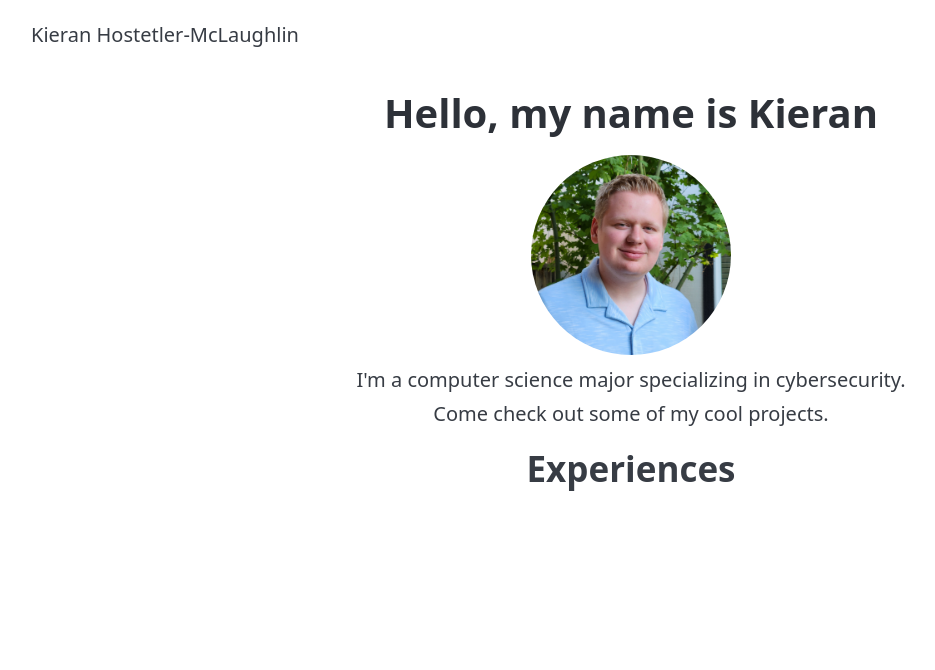
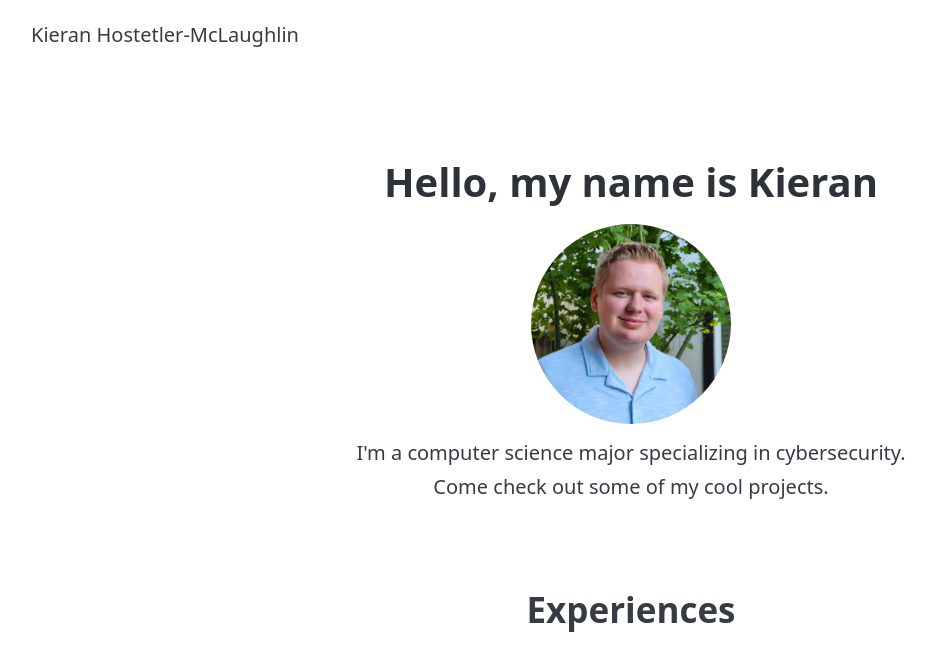
Before and after one commit to kieranhm/personalwebsite, a plain HTML site: page index.html in a window 1280 px wide. Shown: the whole page, without its empty margins (9-944 px from the left). Drawn offline with nearby package versions, Linux system fonts and the light colour scheme.

Commit message:
adjusted some css

```diff
--- a/styles.css
+++ b/styles.css
@@ -10,7 +10,7 @@ main {
     text-align: center;
 }
 
-.heromain {
+.hero {
     display: flex;
     flex-direction: column;
     justify-content: center;
```
